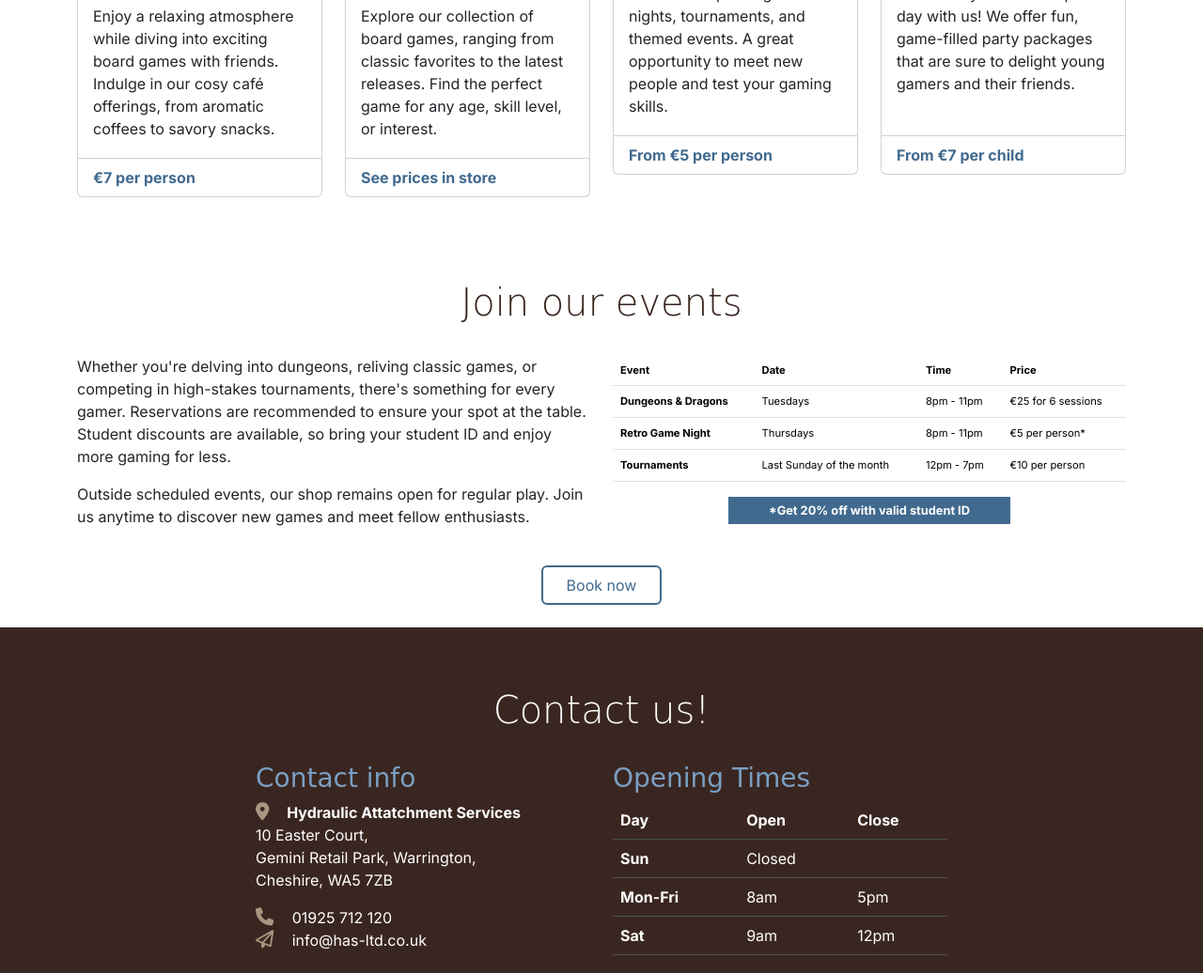
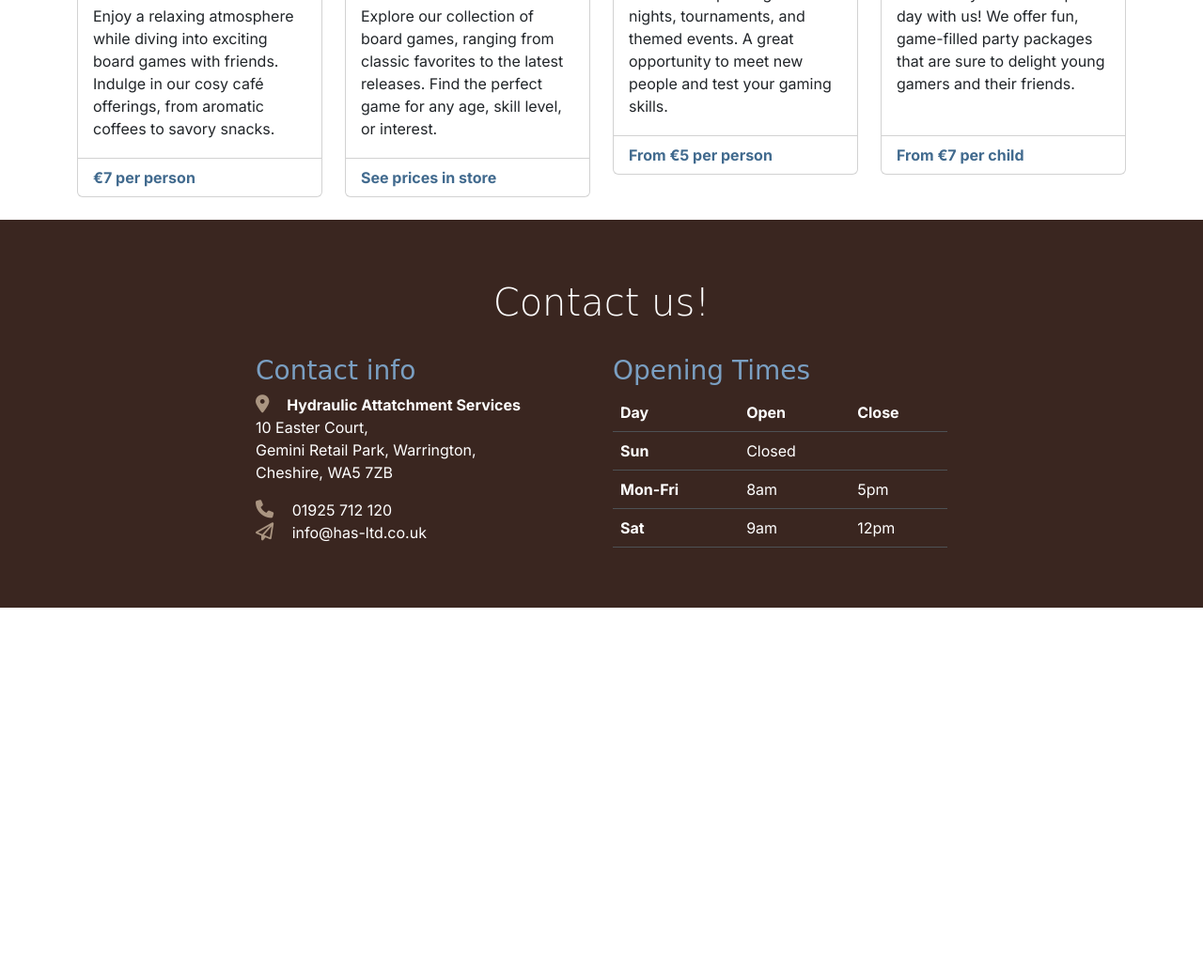
Before and after one commit to JakeSoGreat/has-ltd, a plain HTML site: page index.html in a window 1280 px wide. Shown: the part 983-2019 px from the top of the page at 94% size. After the commit the page ends 1630 px from the top, so only its background shows below. Drawn offline with nearby package versions, Linux system fonts and the light colour scheme; a web font is replaced by a local one.

Commit message:
Add favicon image to the project

```diff
--- a/index.html
+++ b/index.html
@@ -7,9 +7,9 @@
     <meta name="description"
         content="Boardwalk Games, your ultimate gaming retreat! Perfect for casual gamers, enthusiasts, and student gatherings. Visit us for your next adventure in board gaming.">
     <!-- favicons generated by favicon.io -->
-    <link rel="apple-touch-icon" sizes="180x180" href="assets/images/apple-touch-icon.png">
-    <link rel="icon" type="image/png" sizes="32x32" href="assets/images/favicon-32x32.png">
-    <link rel="icon" type="image/png" sizes="16x16" href="assets/images/favicon-16x16.png">
+    <link rel="apple-touch-icon" sizes="180x180" href="assets/images/favicon.png">
+    <link rel="icon" type="image/png" sizes="32x32" href="assets/images/favicon.png">
+    <link rel="icon" type="image/png" sizes="16x16" href="assets/images/favicon.png">
     <title>Hydraulic Attachment Services | Home</title>
 
     <!-- Bootstrap 5 CSS -->
@@ -195,62 +195,6 @@
             </div>
         </section>
 
-        <!-- Events Section -->
-        <section id="events" class="container section">
-            <div class="row">
-                <div class="col-12">
-                    <h2 class="display-6 text-center">Join our events</h2>
-                </div>
-
-                <div class="col-12 col-xl-6">
-                    <p>Whether you're delving into dungeons, reliving classic games, or competing in high-stakes
-                        tournaments, there's something for every gamer. Reservations are recommended to ensure your spot
-                        at the table. Student discounts are available, so bring your student ID and enjoy more gaming
-                        for less.</p>
-                    <p>Outside scheduled events, our shop remains open for regular play. Join us anytime to discover new
-                        games and meet fellow enthusiasts.</p>
-                </div>
-                <div class="col-12 col-xl-6">
-                    <table class="table table-hover">
-                        <thead>
-                            <tr>
-                                <th scope="col">Event</th>
-                                <th scope="col">Date</th>
-                                <th scope="col">Time</th>
-                                <th scope="col">Price</th>
-                            </tr>
-
-                        </thead>
-                        <tbody>
-                            <tr>
-                                <th scope="row">Dungeons & Dragons</th>
-                                <td>Tuesdays</td>
-                                <td>8pm - 11pm</td>
-                                <td>€25 for 6 sessions</td>
-                            </tr>
-                            <tr>
-                                <th scope="row">Retro Game Night</th>
-                                <td>Thursdays</td>
-                                <td>8pm - 11pm</td>
-                                <td>€5 per person*</td>
-                            </tr>
-                            <tr>
-                                <th scope="row">Tournaments</th>
-                                <td>Last Sunday of the month</td>
-                                <td>12pm - 7pm</td>
-                                <td>€10 per person</td>
-                            </tr>
-                        </tbody>
-                    </table>
-                    <p class="student-discount text-center">*Get 20% off with valid student ID</p>
-                </div>
-                <div class="col-12 text-center">
-                    <a href="booking.html" class="btn custom-button-outline my-4">Book now</a>
-                </div>
-            </div>
-        </section>
-    </main>
-
 
     <!-- Footer / contact section -->
     <!-- mt-auto added to push footer to the bottom of the page -->
```
Also changed, not shown: assets/images/Guide1.png (added), assets/images/Tip3.png (added), assets/images/Tip4.png (added), assets/images/favicon.png (added).
